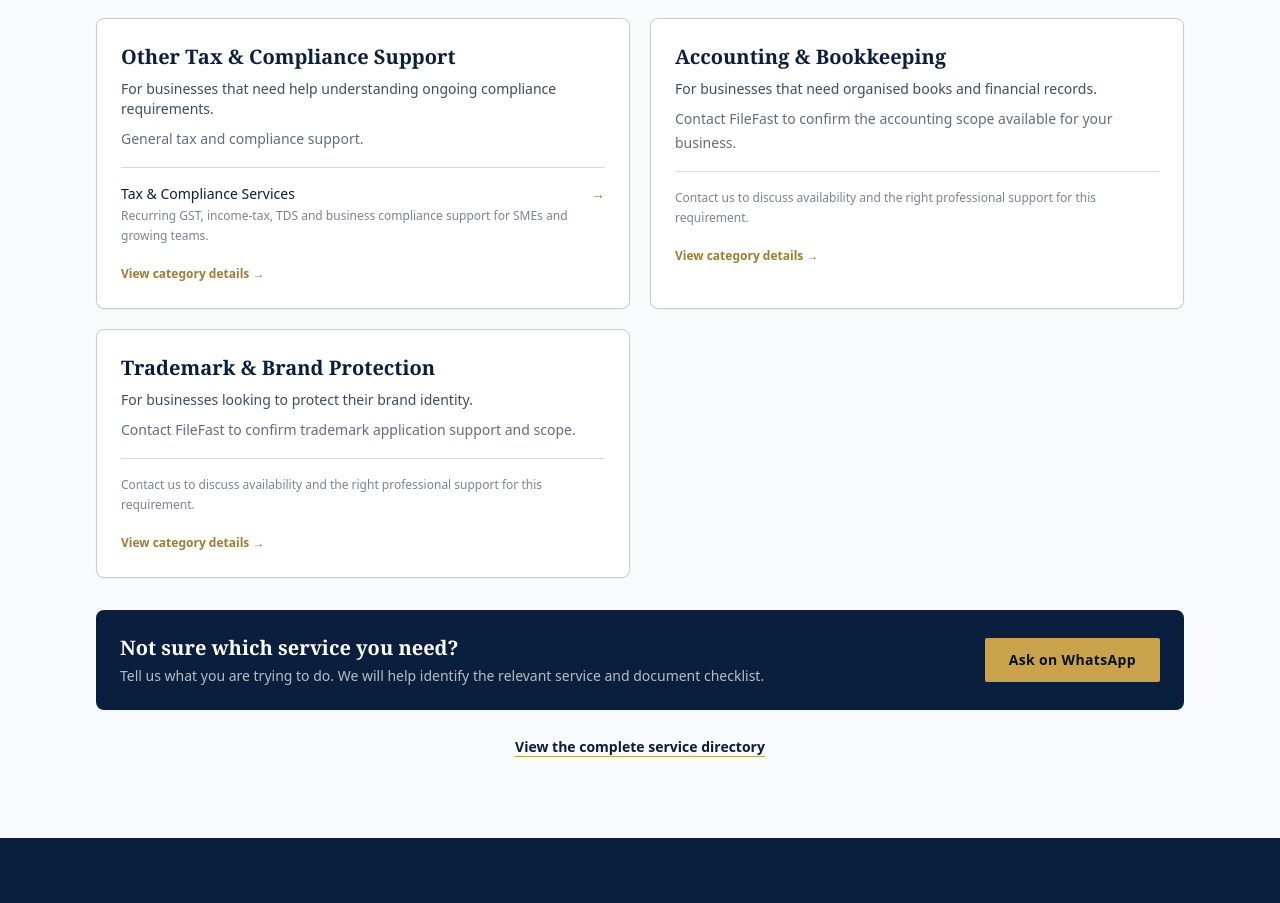
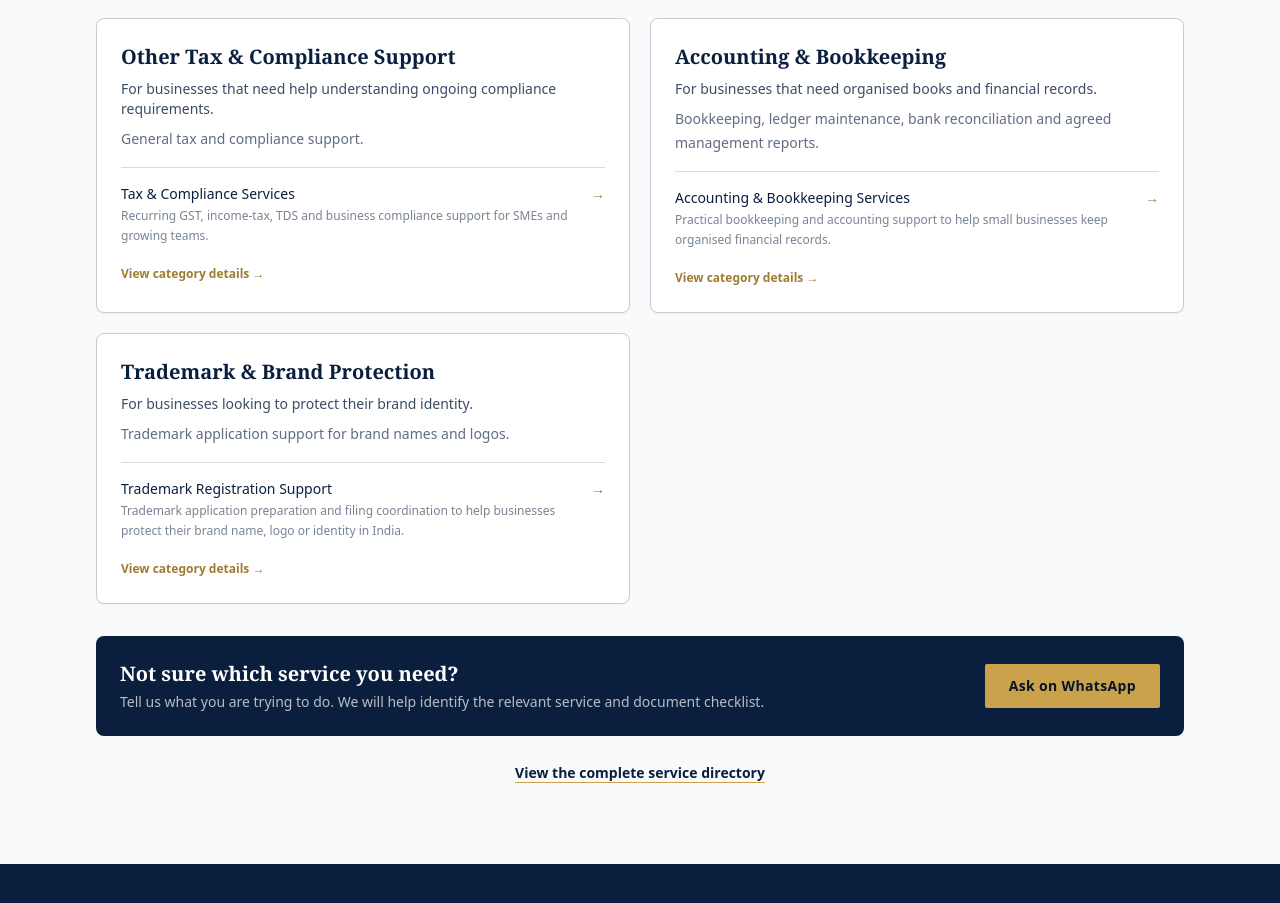
Before and after one commit to filefastservices-dotcom/filefast-website, a Next.js app: page / in a window 1280 px wide. Shown: the part 2440-3343 px from the top of the page. Built offline with nearby package versions, Linux system fonts and the light colour scheme; no server answers; the database is empty.

Commit message:
Link accounting and trademark categories to new service pages

```diff
--- a/src/app/page.js
+++ b/src/app/page.js
@@ -190,8 +190,8 @@ export default async function HomePage() {
               { name: "Online Seller & Marketplace Support", intro: "For sellers joining online marketplaces or managing e-commerce compliance.", examples: "GeM registration and e-commerce tax compliance.", slugs: ["gem-registration", "ecommerce-tax-compliance"], filter: "Digital Business Services" },
               { name: "International Tax & VAT", intro: "For businesses operating or selling across borders.", examples: "UK VAT, EU VAT/OSS/IOSS, UAE VAT, US tax coordination and global expansion advisory.", slugs: ["uk-vat-compliance", "eu-vat-oss-ioss", "uae-vat-compliance", "us-tax-sales-tax", "global-expansion-advisory"], filter: "Global Tax & VAT" },
               { name: "Other Tax & Compliance Support", intro: "For businesses that need help understanding ongoing compliance requirements.", examples: "General tax and compliance support.", slugs: ["compliance-services"], filter: "Compliance Services" },
-              { name: "Accounting & Bookkeeping", intro: "For businesses that need organised books and financial records.", examples: "Contact FileFast to confirm the accounting scope available for your business.", slugs: [], filter: "Accounting Services" },
-              { name: "Trademark & Brand Protection", intro: "For businesses looking to protect their brand identity.", examples: "Contact FileFast to confirm trademark application support and scope.", slugs: [], filter: "Licenses" }
+              { name: "Accounting & Bookkeeping", intro: "For businesses that need organised books and financial records.", examples: "Bookkeeping, ledger maintenance, bank reconciliation and agreed management reports.", slugs: ["accounting-bookkeeping"], filter: "Accounting Services" },
+              { name: "Trademark & Brand Protection", intro: "For businesses looking to protect their brand identity.", examples: "Trademark application support for brand names and logos.", slugs: ["trademark-registration"], filter: "Licenses" }
             ].map((category) => {
               const categoryServices = allServices.filter((service) => category.slugs.includes(service.slug));
               return (
```
